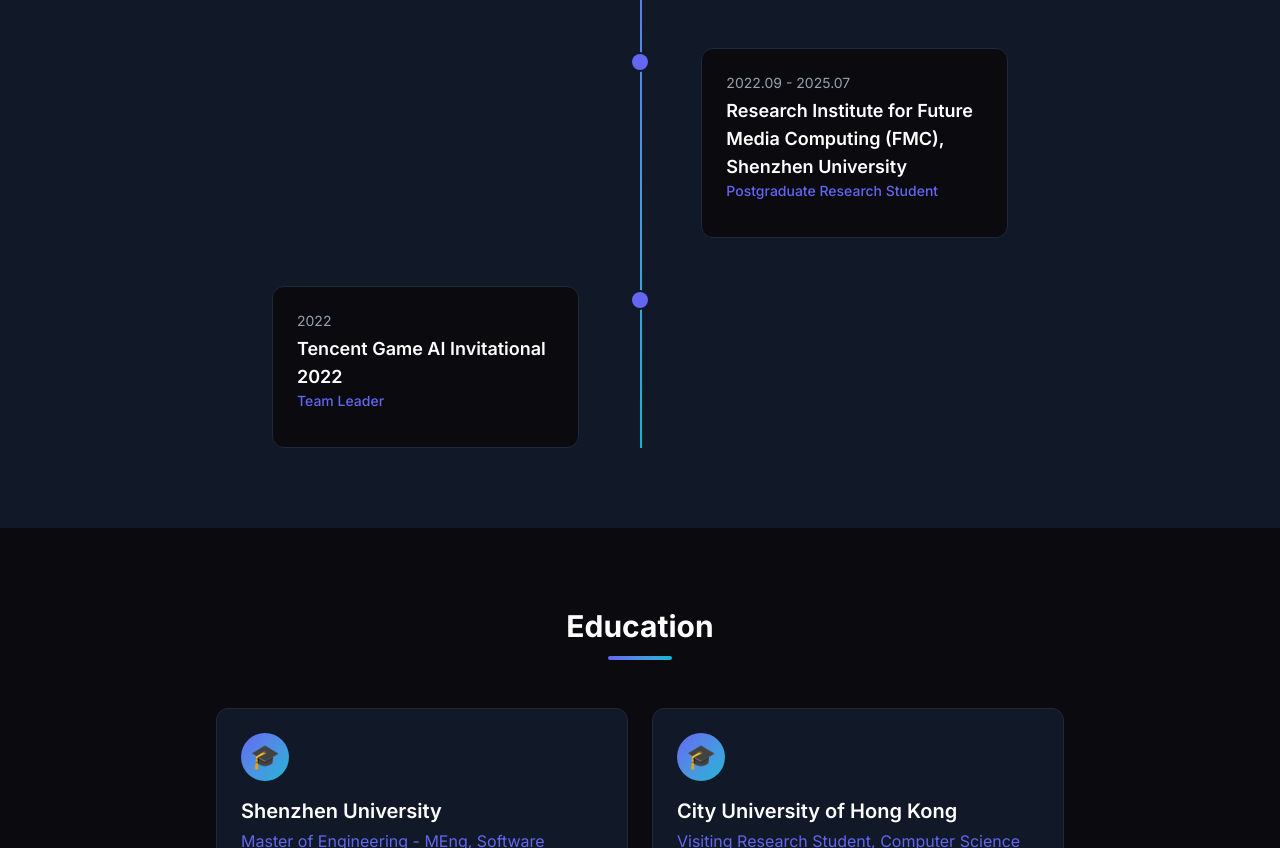
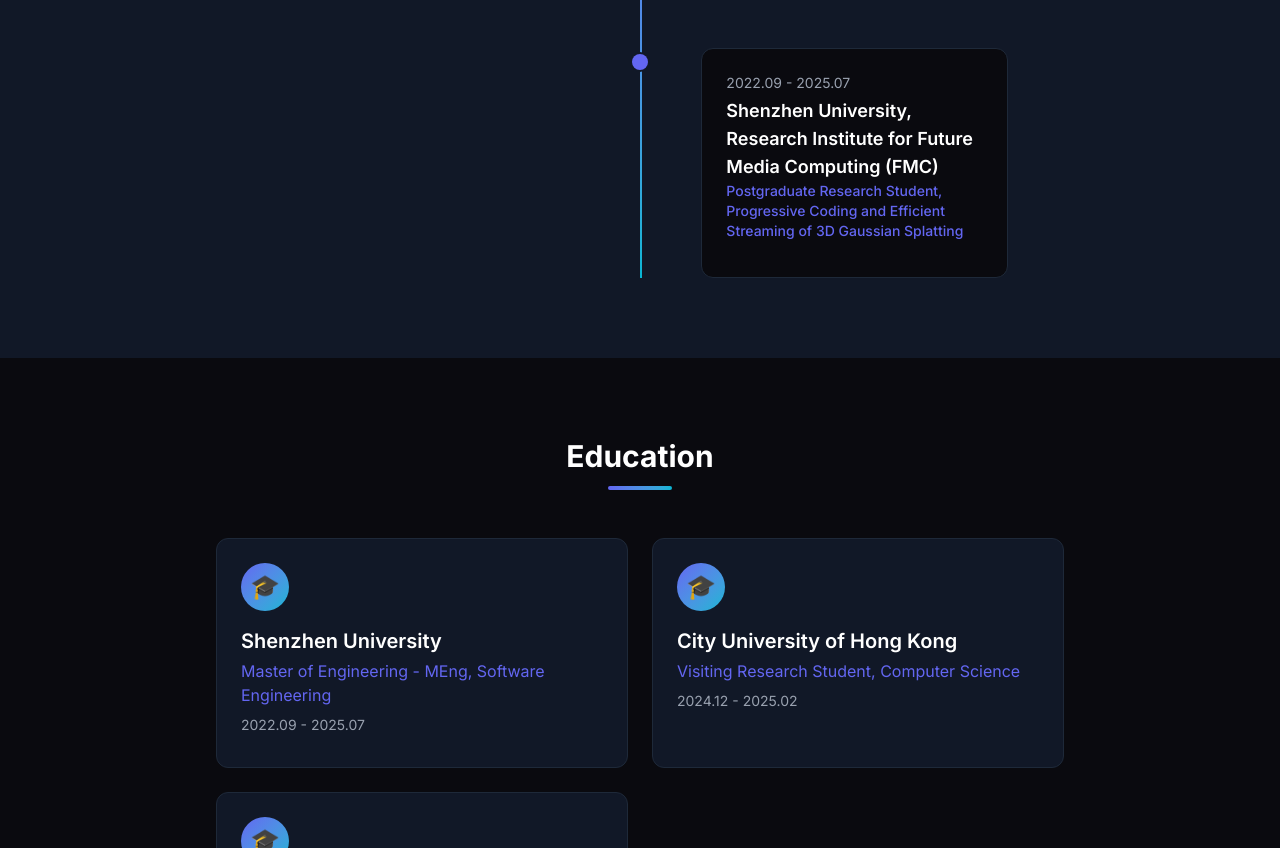
Before and after one commit to ZhiyeTang/zhiyetang.github.io, a React (Vite) app: page / in a window 1280 px wide. Shown: the part 3040-3888 px from the top of the page. Built offline with nearby package versions, Linux system fonts and the light colour scheme.

Commit message:
update: fix FMC formatting, add research topic, remove Tencent competition

```diff
--- a/src/data/index.ts
+++ b/src/data/index.ts
@@ -157,20 +157,11 @@
   },
   {
     company: {
-      en: 'Research Institute for Future Media Computing (FMC), Shenzhen University',
-      zh: '深圳大学未来媒体计算研究所（FMC）',
+      en: 'Shenzhen University, Research Institute for Future Media Computing (FMC)',
+      zh: '深圳大学 未来媒体计算研究所（FMC）',
     },
-    role: { en: 'Postgraduate Research Student', zh: '硕士研究生' },
+    role: { en: 'Postgraduate Research Student, Progressive Coding and Efficient Streaming of 3D Gaussian Splatting', zh: '硕士研究生，三维高斯泼溅数据渐进式编码与高效传输' },
     period: '2022.09 - 2025.07',
-    description: {
-      en: '',
-      zh: '',
-    },
-  },
-  {
-    company: { en: 'Tencent Game AI Invitational 2022', zh: '2022年腾讯开悟Game AI人工智能邀请赛' },
-    role: { en: 'Team Leader', zh: '队长' },
-    period: '2022',
     description: {
       en: '',
       zh: '',
```
